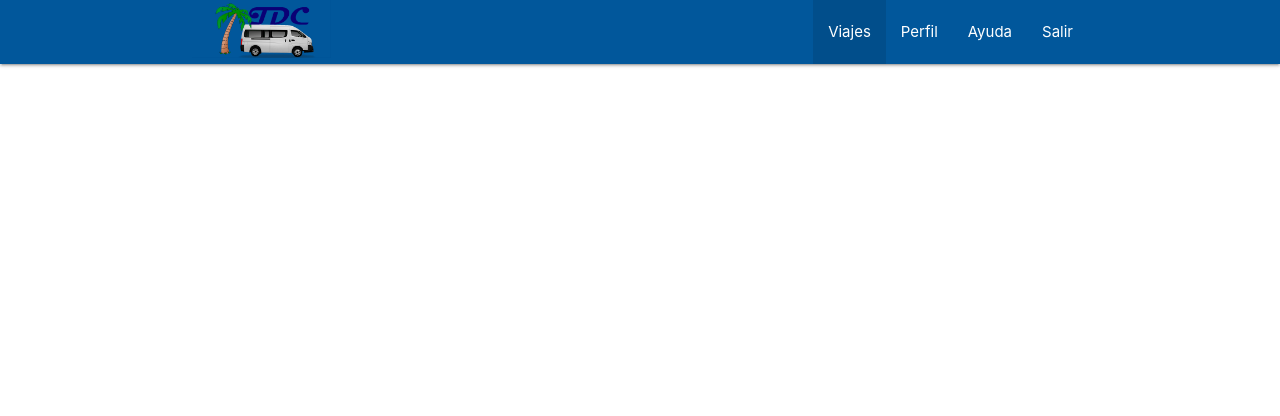
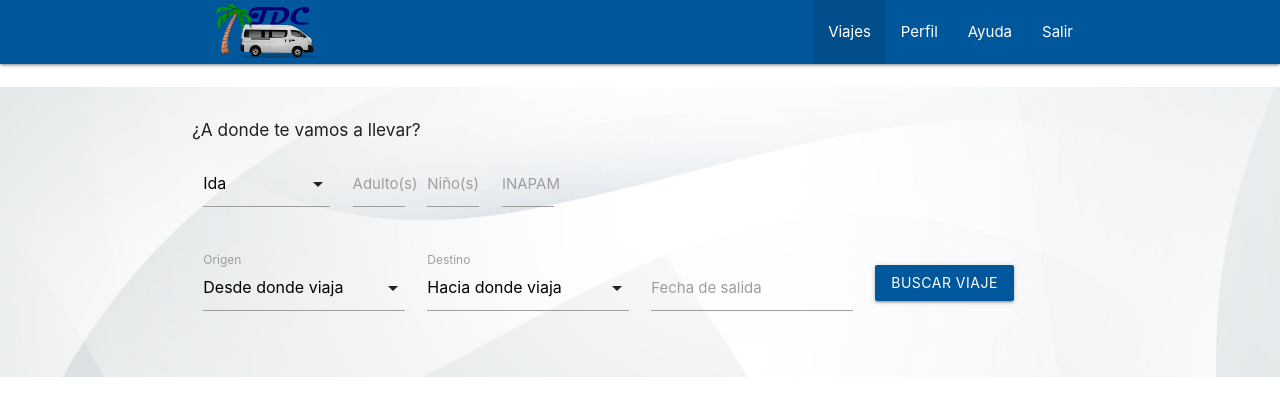
Before and after one commit to urr13l/proyecto-tdc, a PHP site: page /viajes.php in a window 1280 px wide. Shown: the top 416 px of the page. Run offline with PHP 8.4, Linux system fonts and the light colour scheme.

Commit message:
primerCambio

```diff
--- /dev/null
+++ b/css/fondos.css
@@ -0,0 +1,5 @@
+#fondo{
+  background: url(../imagenes/fondoViaje.jpg);
+  background-color: white;
+  background-size: cover;
+}
--- a/js/inicializaciones.js
+++ b/js/inicializaciones.js
@@ -3,17 +3,37 @@ document.addEventListener('DOMContentLoaded', function() {
   var modalInicio = document.querySelectorAll('#modalInicio');
   var dropdownPerfil = document.querySelectorAll('#tiggerPerfil');
   var sidevarInicio = document.querySelectorAll('.sidenav');
+  var select = document.querySelectorAll('select');
+  var datePicker = document.querySelectorAll('.datepicker');
+
 
   var instances = M.Modal.init(elems);
   var instanciaInicio = M.Modal.init(modalInicio);
+
   var instanciaDropPerfil = M.Dropdown.init(dropdownPerfil, {
     coverTrigger: false,
     hover: true,
     inDuration: 160,
     outDuration: 500
   });
+
   var instanciaSideInicio = M.Sidenav.init(sidevarInicio, {
     inDuration: 300,
     outDuration: 250
   });
+
+  var instanciaSelect = M.FormSelect.init(select);
+
+  var instanciaDate = M.Datepicker.init(datePicker, {
+    autoClose: true,
+    format: 'dd mmmm yyyy',
+    i18n: {
+      months: ['Enero', 'Febrero', 'Marzo', 'Abril', 'Mayo', 'Junio', 'Julio', 'Agosto', 'Septiembre', 'Octubre', 'Noviembre', 'Diciembre'],
+      monthsShort: ['Ene', 'Feb', 'Mar', 'Abr', 'May', 'Jun', 'Jul', 'Ago', 'Sep', 'Oct', 'Nov', 'Dic'],
+      weekdays: ['Lunes', 'Martes', 'Miercoles', 'Jueves', 'Viernes', 'Sabado', 'Domingo'],
+      weekdaysShort: ['Lu', 'Ma', 'Mi', 'Ju', 'Vi', 'Sa', 'Do'],
+      weekdaysAbbrev: ['L', 'M', 'MM', 'J', 'V', 'S', 'D']
+    }
+  });
+
 });
--- a/viajes.php
+++ b/viajes.php
@@ -1,25 +1,21 @@
 <!DOCTYPE html>
 <html lang="es">
+
 <head>
   <!--Import Google Icon Font-->
-    <link
-      href="https://fonts.googleapis.com/icon?family=Material+Icons"
-      rel="stylesheet"
-    />
+  <link href="https://fonts.googleapis.com/icon?family=Material+Icons" rel="stylesheet" />
+
+  <link type="text/css" rel="stylesheet" href="css/fondos.css" media="screen,projection" />
 
   <!--Import materialize.css-->
-    <link
-      type="text/css"
-      rel="stylesheet"
-      href="css/materialize.min.css"
-      media="screen,projection"
-    />
+  <link type="text/css" rel="stylesheet" href="css/materialize.min.css" media="screen,projection" />
 
   <!--Let browser know website is optimized for mobile-->
   <meta name="viewport" content="width=device-width, initial-scale=1.0" />
   <meta http-equiv="Content-Type" content="text/html; charset=utf-8" />
   <title>Viajes</title>
 </head>
+
 <body>
   <nav class="light-blue darken-4">
     <div class="nav-wrapper container">
@@ -49,6 +45,96 @@
     </div>
   </nav>
 
+  <article>
+    <section>
+      <br>
+      <div id="fondo">
+        <div class="container">
+          <br>
+          <h6>¿A donde te vamos a llevar?</h6>
+          <form method="POST">
+            <div class="row">
+              <div class="input-field col s4 m2 l2">
+                <select>
+                  <option value="1">Ida</option>
+                  <option value="2">Ida y vuelta</option>
+                </select>
+              </div>
+
+              <div class="input-field col s2 m1 l1">
+                <input id="selectAdultos" type="number" class="validate">
+                <label for="selectAdultos">Adulto(s)</label>
+              </div>
+
+              <div class="input-field col s2 m1 l1">
+                <input id="selectMenores" type="number" class="validate">
+                <label for="selectMenores">Niño(s)</label>
+              </div>
+
+              <div class="input-field col s2 m1 l1">
+                <input id="selectInapam" type="number" class="validate">
+                <label for="selectInapam">INAPAM</label>
+              </div>
+            </div>
+
+            <div class="row">
+
+              <div class="input-field col s3">
+                <select>
+                  <option value="0" disabled selected>Desde donde viaja</option>
+                  <option value="1">Puerto Escondido</option>
+                  <option value="2">Oaxaca capital</option>
+                  <option value="3">Huatulco</option>
+                  <option value="4">Pinotepa</option>
+                  <option value="5">San gabriel</option>
+                </select>
+                <label>Origen</label>
+              </div>
+
+              <div class="input-field col s3">
+                <select name="selectViaje">
+                  <option value="0" disabled selected>Hacia donde viaja</option>
+                  <option value="Puerto Escondido">Puerto Escondido</option>
+                  <option value="Oaxaca capital">Oaxaca capital</option>
+                  <option value="Huatulco">Huatulco</option>
+                  <option value="Pinotepa">Pinotepa</option>
+                  <option value="San gabriel">San gabriel</option>
+                </select>
+                <label>Destino</label>
+              </div>
+
+              <div class="input-field col s3">
+                <input type="text" class="datepicker" id="fechaViaje">
+                <label for="fechaViaje">Fecha de salida</label>
+              </div>
+
+              <div class="input-field col s3">
+                <button class="btn waves-effect waves-light light-blue darken-4" type="submit" name="buscarViaje">
+                  Buscar viaje
+                </button>
+              </div>
+
+            </div>
+          </form>
+          <br>
+        </div>
+      </div>
+    </section>
+  </article>
+
+
+  <?php
+    if(isset($_POST['buscarViaje'])) {
+      $destinoViaje = $_POST['selectViaje'];
+
+      if ($destinoViaje == "Puerto Escondido") {
+        echo "<script> window.location.href = \"disponibilidadViaje.php\"</script> </script>";
+      } else {
+        echo "<script> alert(' Sin destino '); </script>";
+      }
+    }
+  ?>
+
   <!--opciones de menú "hamburguesa responsive"-->
   <ul class="sidenav" id="menu-responsive">
     <li><a href="">Viajes</a></li>
@@ -57,5 +143,11 @@
     <li><a href="index.php">Salir</a></li>
   </ul>
 
+
+  <script type="text/javascript" src="js/inicializaciones.js"></script>
+  <script type="text/javascript" src="js/materialize.js"></script>
+  <script type="text/javascript" src="js/materialize.min.js"></script>
+
 </body>
+
 </html>
```
Also changed, not shown: disponibilidadViaje.php (added, +124 -0 lines), imagenes/fondoViaje.jpg (added). Lines whose indentation alone changed are shown as unchanged.
